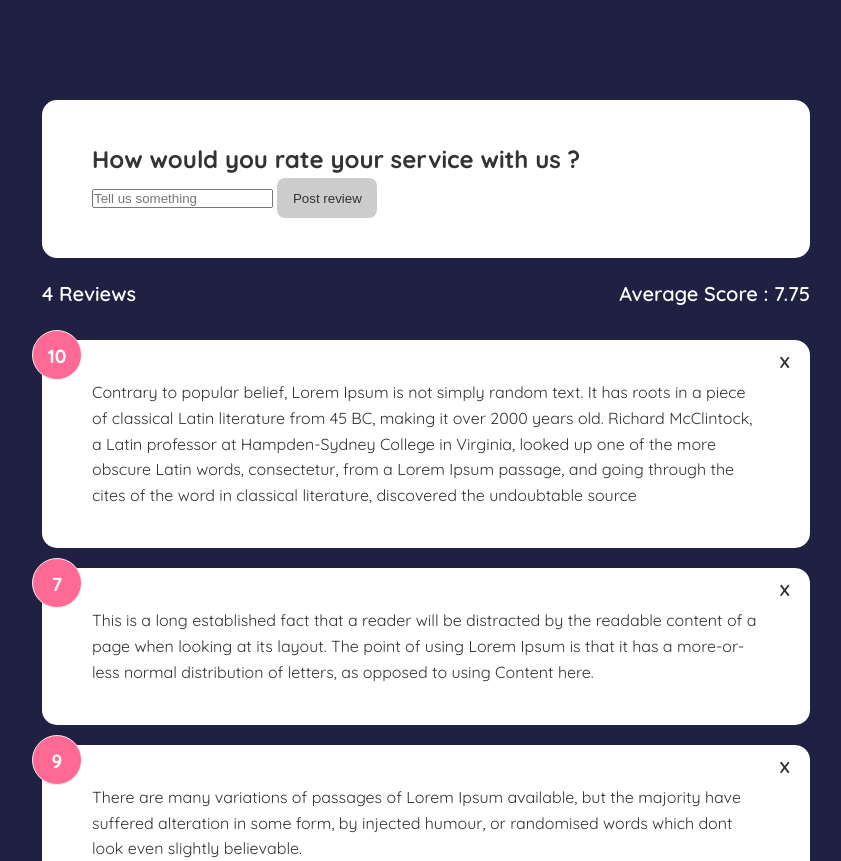
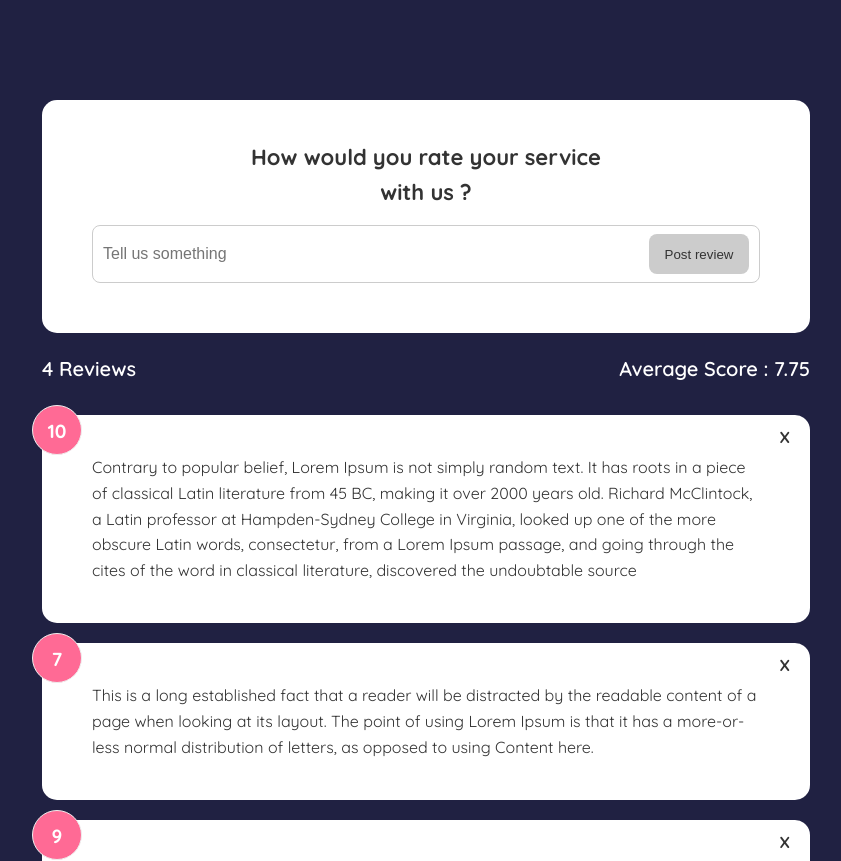
Before and after one commit to akshatsabavat/Swelt--Intro, a Svelte app in the folder svelte-feedback-app/: page / in a window 1280 px wide. Shown: the top 861 px of the page, without its empty margins (214-1055 px from the left). Built offline with nearby package versions, Linux system fonts and the light colour scheme.

Commit message:
feat(Form) - Styling compelete

```diff
--- a/svelte-feedback-app/src/component/FeedbackForm.svelte
+++ b/svelte-feedback-app/src/component/FeedbackForm.svelte
@@ -29,11 +29,43 @@ import Card from "./Card.svelte";
                 <Button disabled={btnDisabled} type="submit">Post review</Button>
             </div>
         </form>
-        {#if message}
+        <div class="message">
+            {#if message}
             {message}
         {/if}
+        </div>
     </Card>
 </main>
 
 <style>
+      header {
+    max-width: 400px;
+    margin: auto;
+  }
+  header h2 {
+    font-size: 22px;
+    font-weight: 800;
+    text-align: center;
+  }
+  .input-group {
+    display: flex;
+    flex-direction: row;
+    border: 1px solid #ccc;
+    padding: 8px 10px;
+    border-radius: 8px;
+    margin-top: 15px;
+  }
+  input {
+    flex-grow: 2;
+    border: none;
+    font-size: 16px;
+  }
+  input:focus {
+    outline: none;
+  }
+  .message{
+    padding-top: 10px;
+    text-align: center;
+    color: rebeccapurple;
+  }
 </style>
```
